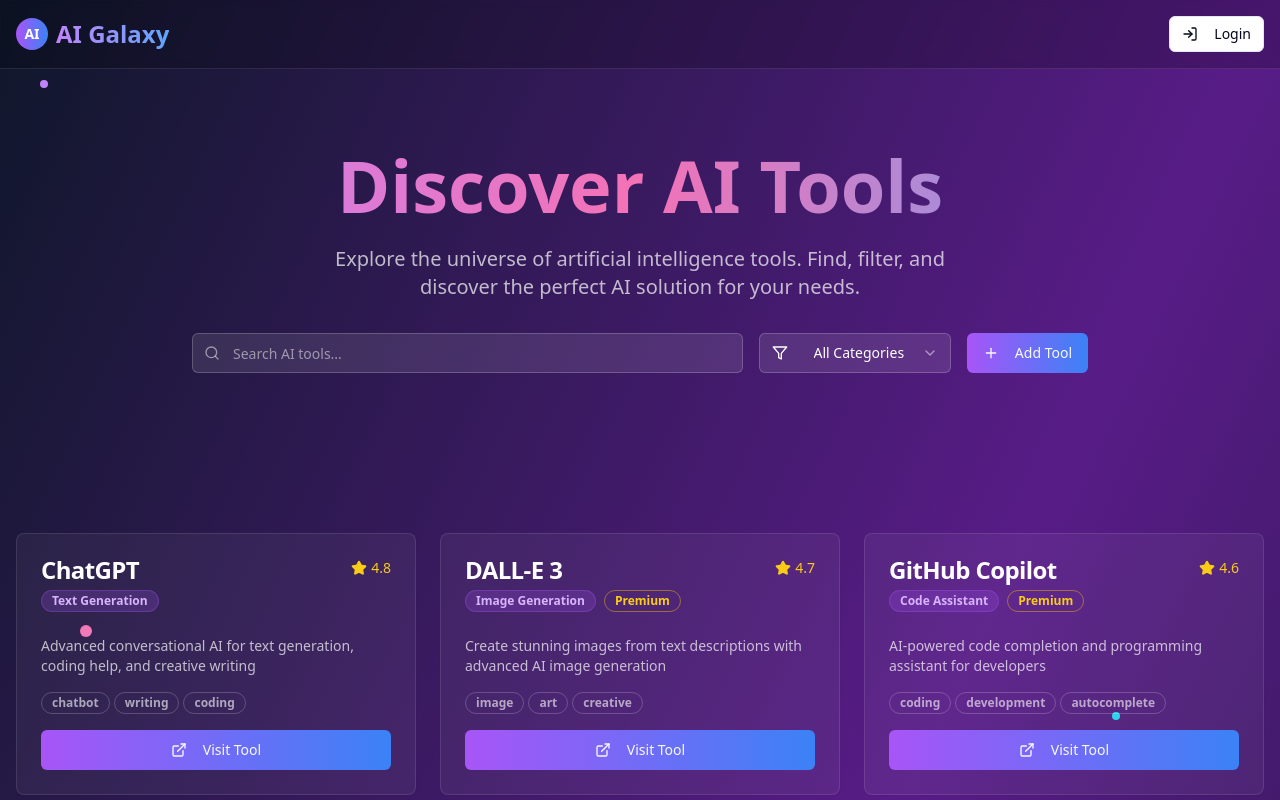
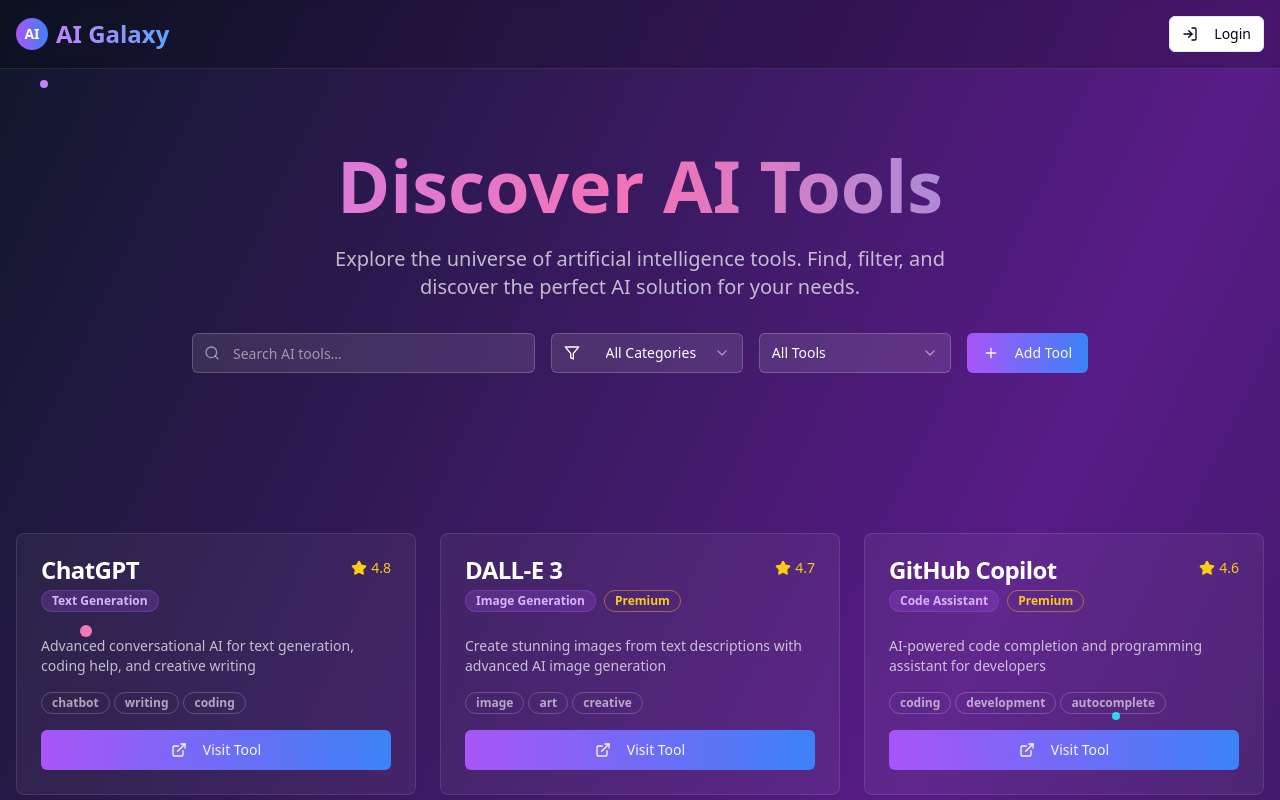
Before and after one commit to OmkarKirmathe/galaxy-ai-hub, a React (Vite) app: page / in a window 1280 px wide. Shown: the top 800 px of the page. Built offline with nearby package versions, Linux system fonts and the light colour scheme.

Commit message:
Add free vs paid tool filtering
Implement filtering options to distinguish between free and paid AI tools.

```diff
--- a/src/pages/Index.tsx
+++ b/src/pages/Index.tsx
@@ -240,18 +240,25 @@ const categories = [
   "PPT Tools"
 ];
 
+const pricingOptions = [
+  "All Tools",
+  "Free Only",
+  "Premium Only"
+];
+
 const Index = () => {
   const [tools, setTools] = useState<AITool[]>(mockTools);
   const [filteredTools, setFilteredTools] = useState<AITool[]>(mockTools);
   const [searchTerm, setSearchTerm] = useState("");
   const [selectedCategory, setSelectedCategory] = useState("All Categories");
+  const [selectedPricing, setSelectedPricing] = useState("All Tools");
   const [isLoggedIn, setIsLoggedIn] = useState(false);
   const [currentUser, setCurrentUser] = useState<string | null>(null);
   const { toast } = useToast();
 
   useEffect(() => {
     filterTools();
-  }, [searchTerm, selectedCategory, tools]);
+  }, [searchTerm, selectedCategory, selectedPricing, tools]);
 
   const filterTools = () => {
     let filtered = tools;
@@ -266,6 +273,14 @@ const Index = () => {
 
     if (selectedCategory !== "All Categories") {
       filtered = filtered.filter(tool => tool.category === selectedCategory);
+    }
+
+    if (selectedPricing !== "All Tools") {
+      if (selectedPricing === "Free Only") {
+        filtered = filtered.filter(tool => !tool.isPremium);
+      } else if (selectedPricing === "Premium Only") {
+        filtered = filtered.filter(tool => tool.isPremium);
+      }
     }
 
     setFilteredTools(filtered);
@@ -363,12 +378,12 @@ const Index = () => {
           <h2 className="text-5xl md:text-7xl font-bold mb-6 bg-gradient-to-r from-purple-400 via-pink-400 to-blue-400 bg-clip-text text-transparent animate-fade-in">
             Discover AI Tools
           </h2>
-          <p className="text-xl text-white/70 mb-8 max-w-2xl mx-auto animate-fade-in animation-delay-200">
+          <p className="text-xl text-white/70 mb-8 max-w-2xl mx-auto animate-fade-in" style={{ animationDelay: '200ms' }}>
             Explore the universe of artificial intelligence tools. Find, filter, and discover the perfect AI solution for your needs.
           </p>
 
           {/* Search and Filter Bar */}
-          <div className="max-w-4xl mx-auto flex flex-col md:flex-row gap-4 mb-8 animate-fade-in animation-delay-400">
+          <div className="max-w-4xl mx-auto flex flex-col md:flex-row gap-4 mb-8 animate-fade-in" style={{ animationDelay: '400ms' }}>
             <div className="relative flex-1 group">
               <Search className="absolute left-3 top-1/2 transform -translate-y-1/2 text-white/50 w-4 h-4 transition-colors group-focus-within:text-purple-400" />
               <Input
@@ -388,6 +403,19 @@ const Index = () => {
                 {categories.map(category => (
                   <SelectItem key={category} value={category}>
                     {category}
+                  </SelectItem>
+                ))}
+              </SelectContent>
+            </Select>
+
+            <Select value={selectedPricing} onValueChange={setSelectedPricing}>
+              <SelectTrigger className="w-full md:w-48 bg-white/10 border-white/20 text-white transition-all duration-300 hover:bg-white/15 hover:scale-105">
+                <SelectValue />
+              </SelectTrigger>
+              <SelectContent>
+                {pricingOptions.map(option => (
+                  <SelectItem key={option} value={option}>
+                    {option}
                   </SelectItem>
                 ))}
               </SelectContent>
```
